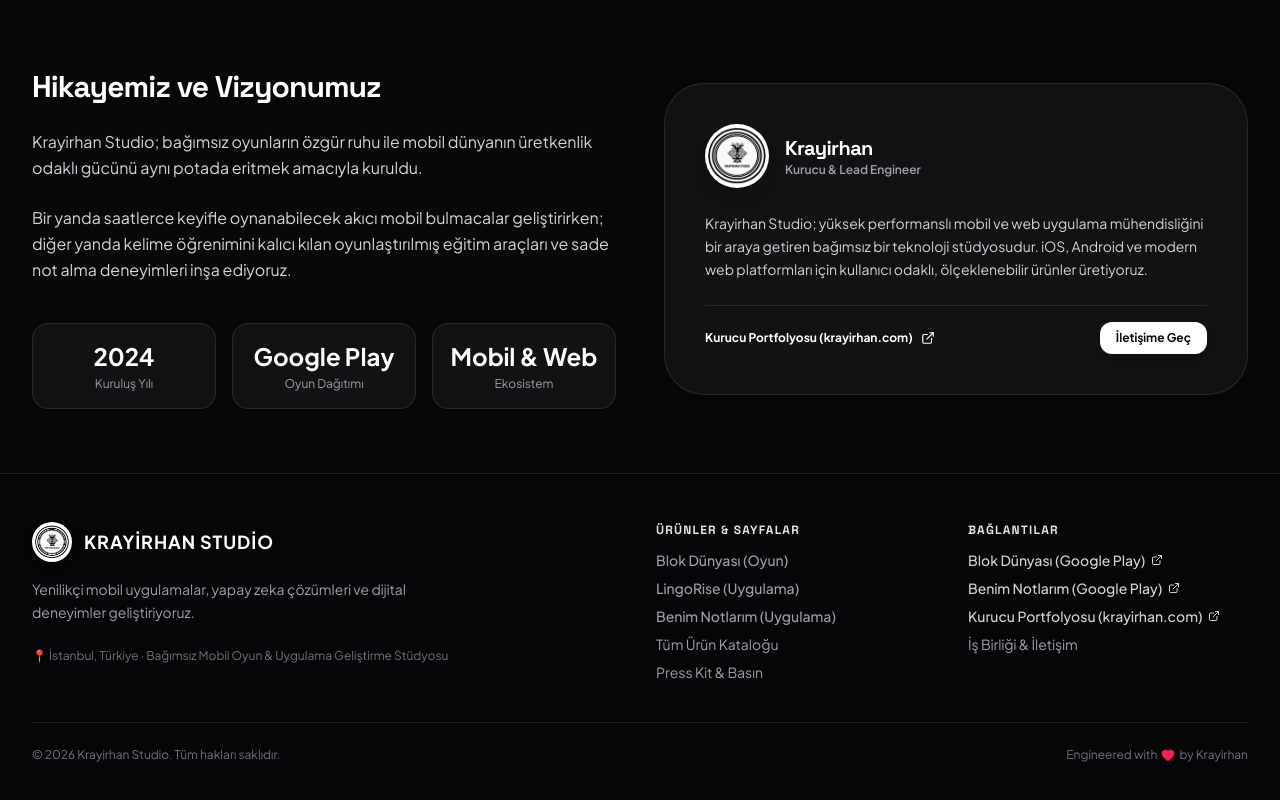
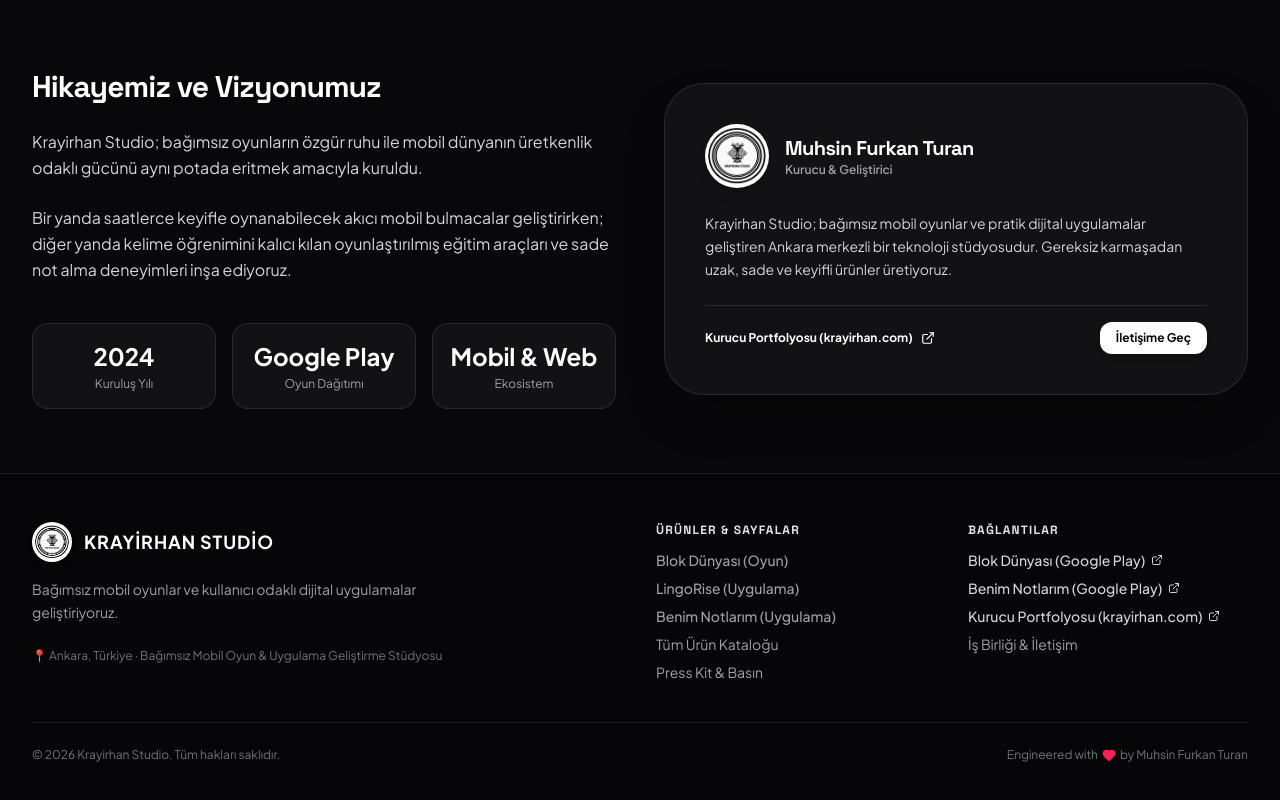
Before and after one commit to Krayirhan/krayirhan-studio, a Next.js app: page /about in a window 1280 px wide. Shown: the part 366-1166 px from the top of the page. Built offline with nearby package versions, Linux system fonts and the light colour scheme.

Commit message:
fix: update studio location to Ankara and founder to Muhsin Furkan Turan

```diff
--- a/src/app/press/page.tsx
+++ b/src/app/press/page.tsx
@@ -32,11 +32,11 @@
             <h2 className="text-2xl font-bold text-white">Hızlı Bilgiler (Factsheet)</h2>
             <div className="divide-y divide-white/10 text-sm">
               {[
-                { label: "Stüdyo Adı", value: "Krayirhan Studio" },
+                { label: "Stüdyo Adı", value: STUDIO_INFO.name },
                 { label: "Faaliyet Alanı", value: "Bağımsız Oyunlar & Dijital Uygulamalar" },
-                { label: "Kurucu", value: "Krayirhan" },
-                { label: "Kuruluş Yılı", value: "2024" },
-                { label: "Lokasyon", value: "İstanbul, Türkiye" },
+                { label: "Kurucu", value: STUDIO_INFO.founder.name },
+                { label: "Kuruluş Yılı", value: STUDIO_INFO.foundedYear },
+                { label: "Lokasyon", value: STUDIO_INFO.location },
                 { label: "Web Sitesi", value: "https://studio.krayirhan.com" },
                 { label: "Basın İletişim", value: "press@krayirhan.com" },
                 { label: "Platformlar", value: "Google Play (Android), Web" },
--- a/src/components/home/HeroSection.tsx
+++ b/src/components/home/HeroSection.tsx
@@ -12,7 +12,7 @@
           <span className="flex h-2 w-2 rounded-full bg-emerald-400 animate-pulse" />
           <span>Krayirhan Studio</span>
           <span className="text-zinc-600">/</span>
-          <span>İstanbul</span>
+          <span>Ankara</span>
           <span className="text-zinc-600">/</span>
           <span>3 Canlı Yapım</span>
         </div>
--- a/src/data/pressKit.ts
+++ b/src/data/pressKit.ts
@@ -2,34 +2,34 @@
 
 export const PRESS_FACTS = [
   { label: "Stüdyo Adı", value: "Krayirhan Studio" },
-  { label: "Kurucu", value: "Krayirhan" },
+  { label: "Kurucu", value: "Muhsin Furkan Turan" },
   { label: "Kuruluş Yılı", value: "2024" },
-  { label: "Lokasyon", value: "İstanbul, Türkiye" },
+  { label: "Lokasyon", value: "Ankara, Türkiye" },
   { label: "Web Sitesi", value: "https://studio.krayirhan.com" },
   { label: "Basın İletişim", value: "press@krayirhan.com" },
-  { label: "Platformlar", value: "PC (Steam, Epic), Konsol, Web" },
+  { label: "Platformlar", value: "Google Play (Android), Web" },
 ];
 
 export const PRESS_ASSETS: PressAsset[] = [
   {
-    title: "Krayirhan Studio Logo Paketi (PNG & SVG)",
+    title: "Krayirhan Studio Logo Paketi (PNG)",
     type: "Logo",
-    format: "ZIP (Vector & PNG)",
-    fileSize: "2.4 MB",
+    format: "PNG",
+    fileSize: "500 KB",
+    downloadUrl: "/brand/logo.png",
+  },
+  {
+    title: "Blok Dünyası - Tanıtım & HD Ekran Görüntüleri",
+    type: "Screenshots",
+    format: "ZIP / JPG",
+    fileSize: "12.5 MB",
     downloadUrl: "#",
   },
   {
-    title: "Aether Protocol - Key Art & HD Ekran Görüntüleri",
-    type: "Key Art",
-    format: "ZIP (4K PNG)",
-    fileSize: "48.5 MB",
-    downloadUrl: "#",
-  },
-  {
-    title: "Tüm Oyunlar - Medya ve Basın Kiti (Toplu)",
-    type: "Full Press Kit",
-    format: "ZIP",
-    fileSize: "96.0 MB",
+    title: "LingoRise & Benim Notlarım - Uygulama Medya Kiti",
+    type: "App Assets",
+    format: "ZIP / PNG",
+    fileSize: "18.0 MB",
     downloadUrl: "#",
   },
 ];
--- a/src/data/studioInfo.ts
+++ b/src/data/studioInfo.ts
@@ -2,14 +2,14 @@
 
 export const STUDIO_INFO: StudioInfo = {
   name: "Krayirhan Studio",
-  tagline: "Yenilikçi mobil uygulamalar, yapay zeka çözümleri ve dijital deneyimler geliştiriyoruz.",
+  tagline: "Bağımsız mobil oyunlar ve kullanıcı odaklı dijital uygulamalar geliştiriyoruz.",
   description:
-    "Krayirhan Studio; yüksek performanslı mobil ve web uygulama mühendisliğini bir araya getiren bağımsız bir teknoloji stüdyosudur. iOS, Android ve modern web platformları için kullanıcı odaklı, ölçeklenebilir ürünler üretiyoruz.",
+    "Krayirhan Studio; bağımsız mobil oyunlar ve pratik dijital uygulamalar geliştiren Ankara merkezli bir teknoloji stüdyosudur. Gereksiz karmaşadan uzak, sade ve keyifli ürünler üretiyoruz.",
   foundedYear: "2024",
-  location: "İstanbul, Türkiye",
+  location: "Ankara, Türkiye",
   founder: {
-    name: "Krayirhan",
-    role: "Kurucu & Lead Engineer",
+    name: "Muhsin Furkan Turan",
+    role: "Kurucu & Geliştirici",
     portfolioUrl: "https://krayirhan.com",
   },
   socials: {
```
